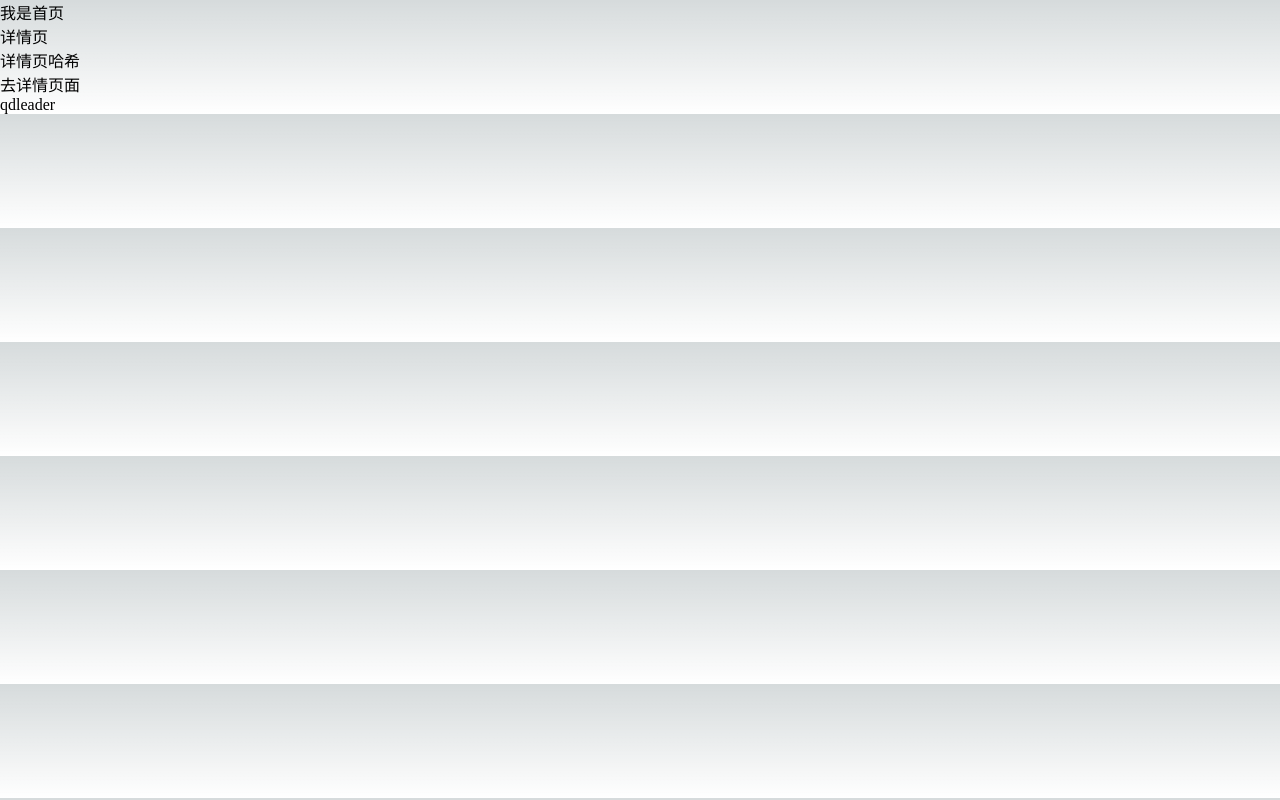
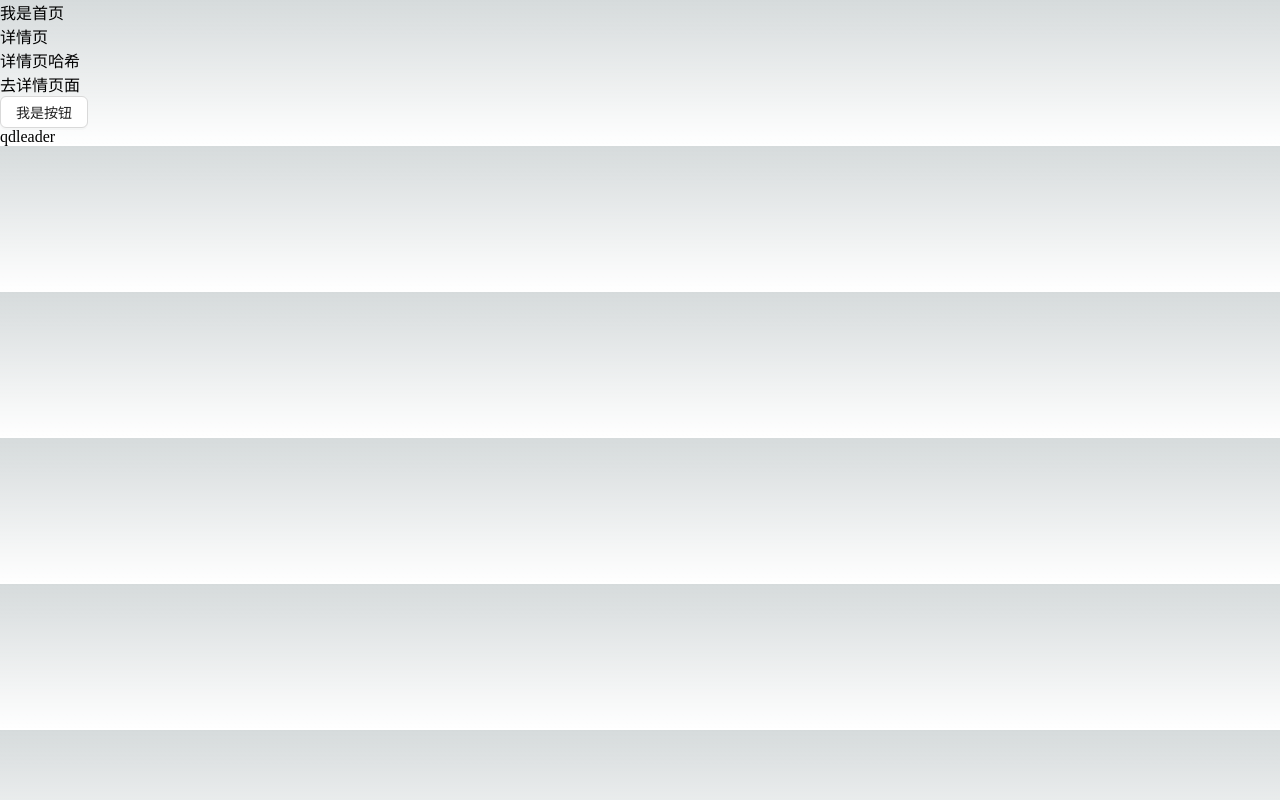
Before and after one commit to qdleader/next-react-ssr, a Next.js app: page /home in a window 1280 px wide. Built offline with nearby package versions, Linux system fonts and the light colour scheme.

Commit message:
feat: 引入antd

```diff
--- a/package.json
+++ b/package.json
@@ -20,6 +20,7 @@
     "typescript": "5.0.2"
   },
   "devDependencies": {
+    "antd": "^5.3.2",
     "axios": "^1.3.4"
   }
 }
--- a/pages/_app.tsx
+++ b/pages/_app.tsx
@@ -1,5 +1,6 @@
 import '@/styles/globals.css'
 import type { AppProps } from 'next/app'
+
 
 export default function App({ Component, pageProps }: AppProps) {
   return <Component {...pageProps} />
--- a/pages/home.tsx
+++ b/pages/home.tsx
@@ -1,7 +1,9 @@
 import React from 'react'
 import Link from 'next/link'
 import Footer from '@/components/footer'
-import  Router  from 'next/router'
+import Router from 'next/router'
+import { Button } from 'antd'
+
 
 const Home = () => {
 
@@ -41,6 +43,7 @@ const Home = () => {
       <div><Link href="/pageDetail">详情页</Link></div>
       <div><Link href="#pageDetail">详情页哈希</Link></div>
       <div onClick={goDetail}>去详情页面</div>
+      <Button>我是按钮</Button>
       <Footer></Footer>
     </>
   )
```
Also changed, not shown: 1 other file (tests, documents, lock files or other folders).
